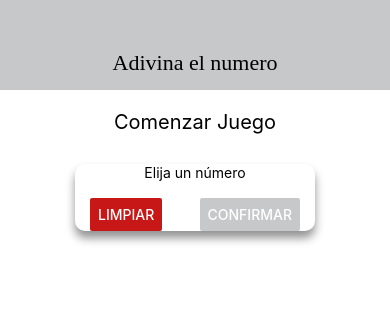
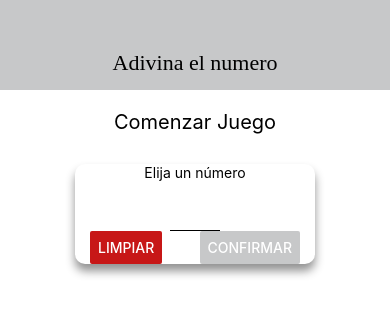
Before and after one commit to EtelS/adivina_juego_react_native, a React Native app: screen / in a window 390 px wide. Shown: the top 314 px of the page. Built offline with nearby package versions, Linux system fonts and the light colour scheme; a web font is replaced by a local one.

Commit message:
estilado

```diff
--- a/components/Card.js
+++ b/components/Card.js
@@ -22,7 +22,7 @@ const styles = StyleSheet.create({
         elevation: 15,
         backgroundColor:'#fff',
         borderRadius: 10
-    }
+    },
 });
 
 export default Card;
--- a/components/Input.js
+++ b/components/Input.js
@@ -13,6 +13,10 @@ const Input = (props) =>{
 };
 const styles = StyleSheet.create({
     input:{
+        height:50,
+        width:50,
+        borderBottomColor:'#000',
+        borderBottomWidth:1,
 
     }
 })
--- a/screens/StartGameScreen.js
+++ b/screens/StartGameScreen.js
@@ -24,8 +24,8 @@ const StartGameScreen= ({onStarGame})=> {
     const handleStartGame = () =>onStarGame(confirmedNumber)
 
     const confirmedOuput = confirmedNumber ?(
-        <Card>
-            <Text>Numero seleccionado: {confirmedNumber}</Text>
+        <Card style={styles.inputContainer}>
+            <Text style= {styles.textNumero}>Numero seleccionado: {confirmedNumber}</Text>
             <Button onPress={handleStartGame} title="EMPEZAR EL JUEGO" color= {colors.primary}/>
         </Card>
     ): null ;
@@ -81,6 +81,10 @@ const styles = StyleSheet.create({
         justifyContent:'space-between',
         paddingHorizontal:15,
 
+    },
+    textNumero:{
+        fontWeight:'bold',
+        padding:5,
     }
 })
 
```
